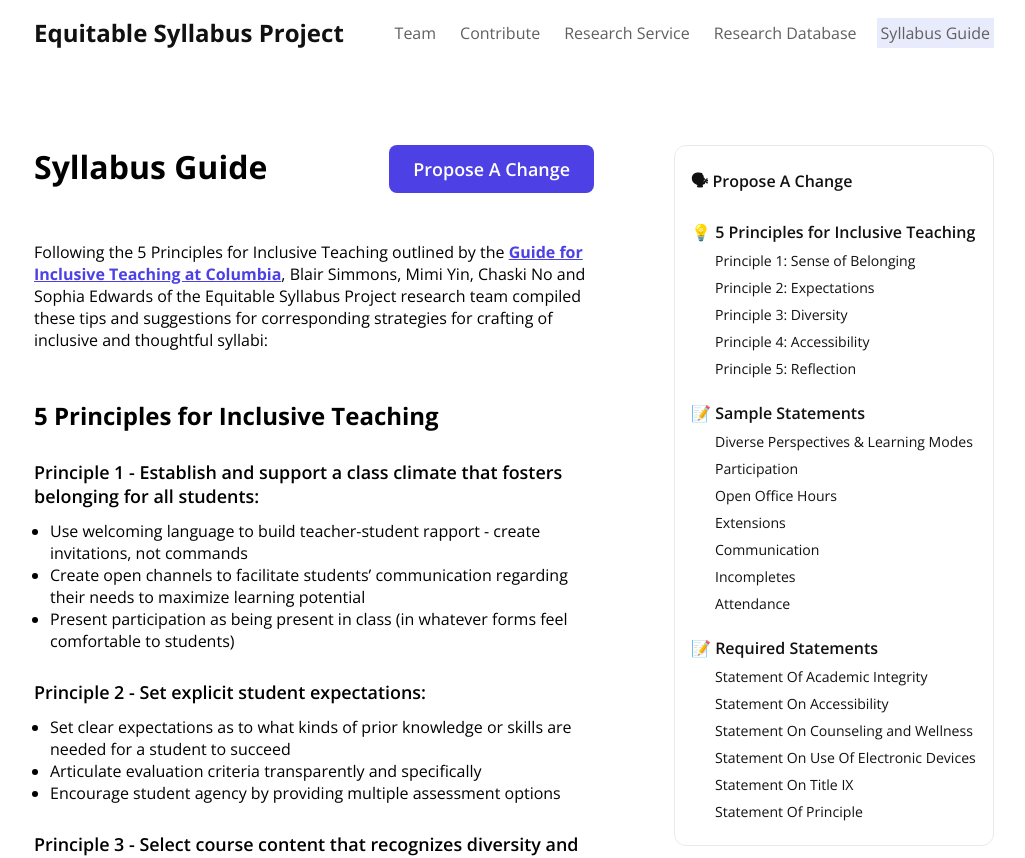
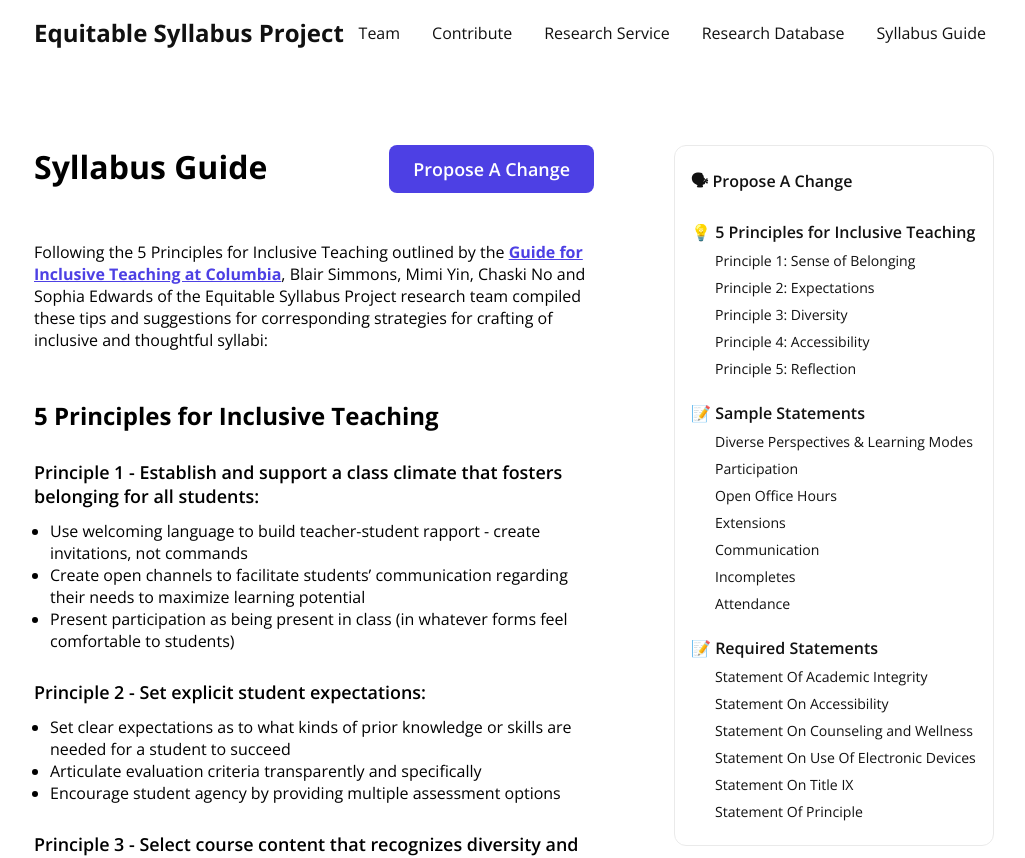
Before and after one commit to jnahan/equitable-syllabus-project, a React (Create React App) app: page /syllabus-guide in a window 1280 px wide. Shown: the top 858 px of the page, without its empty margins (126-1151 px from the left). Built offline with nearby package versions, Linux system fonts and the light colour scheme.

Commit message:
added propose change link, updated DB to handle missing information

```diff
--- a/src/index.css
+++ b/src/index.css
@@ -164,7 +164,7 @@ a{
   padding: 16px 160px;
   align-items: center;
 }
-.nav__item a{
+.nav__item{
   color: var(--grey--dark);
   display: flex;
   flex-direction: row;
@@ -172,17 +172,14 @@ a{
   height: 100%;
   display: flex;
   align-items: center;
-  padding: 0.25rem;
+  padding: 4px 8px;
   align-items: stretch;
+  border-radius: 4px;
 }
 .nav__menu{
   list-style: none;
   display: flex;
   gap: 1rem;
-}
-/* TODO */
-.nav .active{
-  background-color: var(--accent-light);
 }
 .nav__item:hover{
   background-color: var(--accent-light);
@@ -537,6 +534,7 @@ a{
   display: flex;
   justify-content: space-between;
   margin-bottom: 48px;
+  width: 100%;
 }
 .syl-guide__heading{
   font-size: var(--section__title);
@@ -706,6 +704,9 @@ a{
   display: flex;
   gap: 32px;
   border-bottom: 1px solid var(--grey--light);
+  width: 100%;
+}
+.db-card__info{
   width: 100%;
 }
 .db-card__image{
--- a/src/pages/Database/DBCard.jsx
+++ b/src/pages/Database/DBCard.jsx
@@ -34,7 +34,8 @@ function DBCard({data, loading, formatList, contList, catList, setResultCount})
       .filter((item) => (formatList.length !== 0 ? formatList.includes(item.Format) : true))
       .filter((item) => (contList.length !== 0 ? contList.includes(item.Continent[0]) || contList.includes(item.Continent[1]) : true))
       .filter((item) => (catList.length !== 0 ? catList.includes(item.Category[0] || item.Category[1]) : true))
-      .map(((item, index, arr) => {
+      .map(((item, index) => {
+        if (item.Resource == "" || item.Link == "") return;
         return(
           <a href={item.Link} key={index}>
             <div className="db-card">
@@ -58,7 +59,7 @@ function DBCard({data, loading, formatList, contList, catList, setResultCount})
                 </div>
                 <div className="db-card__article">
                   <h4 className="heading-5 db-card__heading">{item.Resource}</h4>
-                  <p className="body-default">Researchers recently learned that Immigration and Customs Enforcement used facial recognition on millions of driver’s license photographs without the license-holders’ knowledge, the latest revelation about governments employing the technology in ways that threaten civil liberties.</p>
+
                 </div>
                 <div className="db-card__metadata">
                   {item.Format !== "" ?
--- a/src/pages/SyllabusGuide/TableOfContents.jsx
+++ b/src/pages/SyllabusGuide/TableOfContents.jsx
@@ -8,7 +8,7 @@ function TableOfContents() {
     <div className="toc">
       <ul className="toc__wrapper">
         <li className="toc__section">
-            <a className="section-title">🗣 Propose A Change</a>
+            <a className="section-title" href="https://github.com/jenna5376/equitable-syllabus-project/edit/master/src/markdown/syllabus-guide.md">🗣 Propose A Change</a>
         </li>
       </ul>
       <ul className="toc__wrapper">
```
